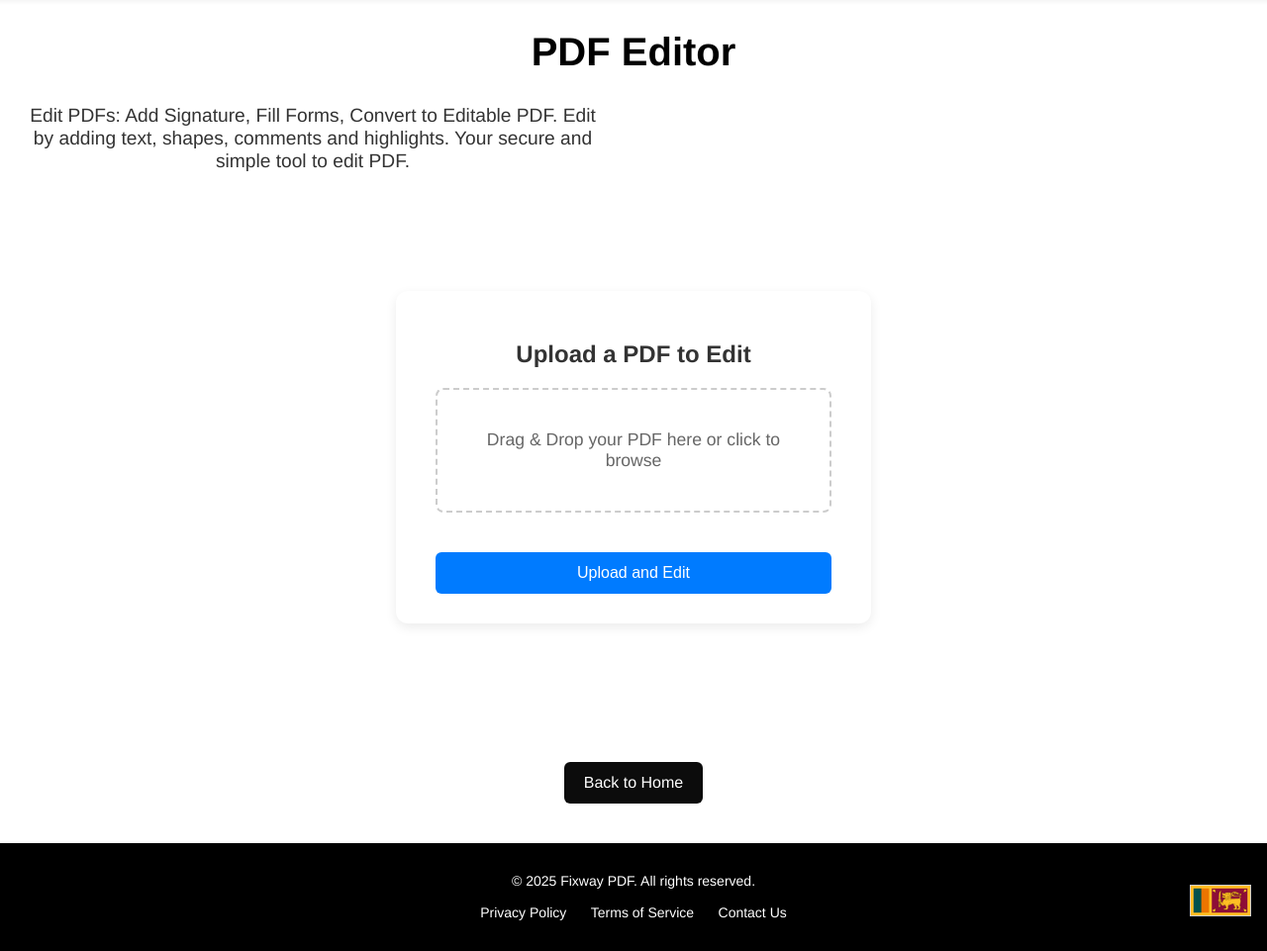
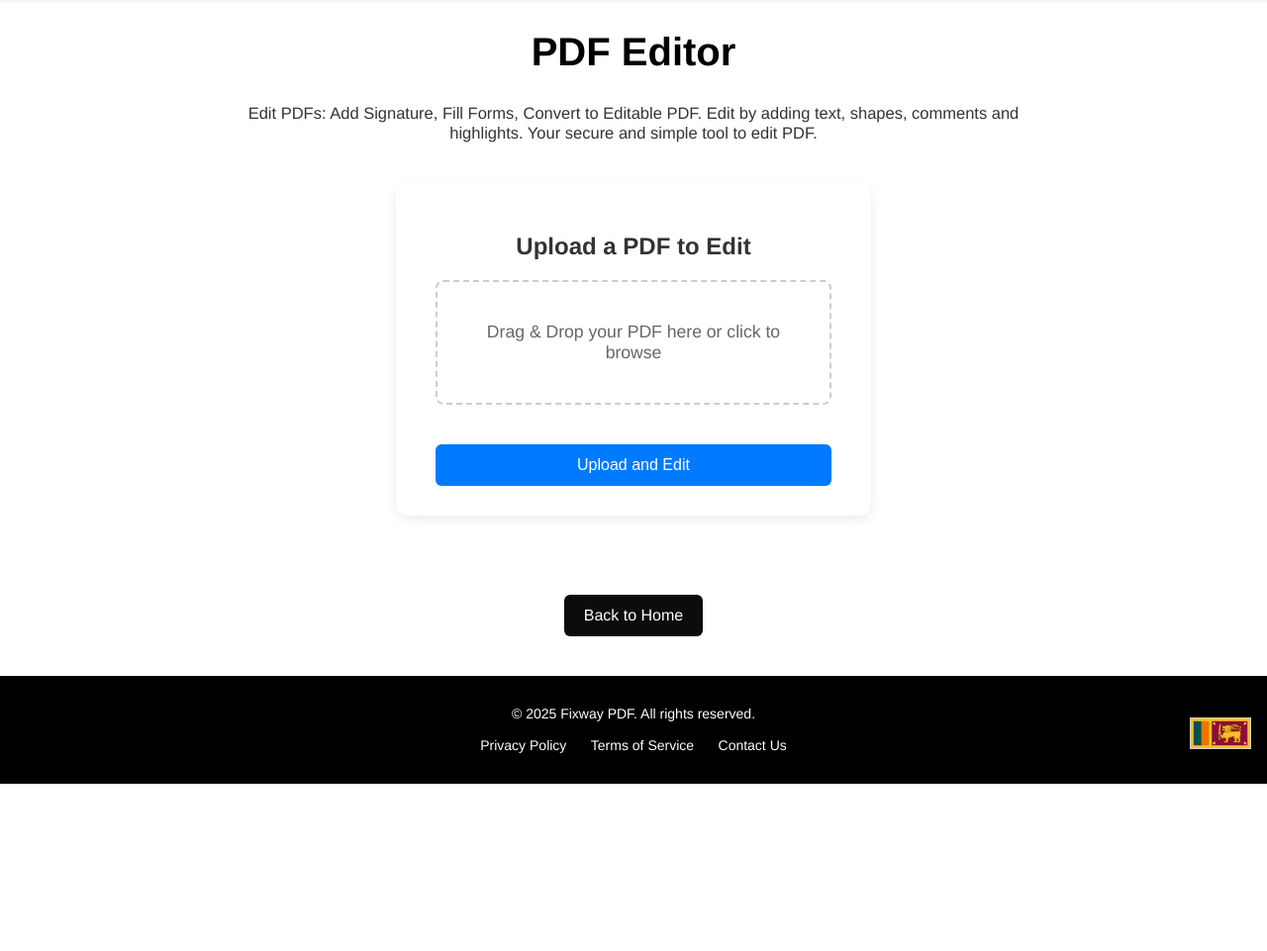
Before and after one commit to Irusha98/Fixeway.web, a Flask app: page /edit/pdf in a window 1280 px wide. Shown: the part 81-1042 px from the top of the page at 99% size. After the commit the page ends 873 px from the top, so only its background shows below. Run offline with Flask 3, Linux system fonts and the light colour scheme.

Commit message:
Update upload_pdf_editor.html

```diff
--- a/templates/upload_pdf_editor.html
+++ b/templates/upload_pdf_editor.html
@@ -1,9 +1,37 @@
 <!DOCTYPE html>
 <html>
 <head>
+    <!-- Google tag (gtag.js) -->
+    <script async src="https://www.googletagmanager.com/gtag/js?id=G-QHND0H216B"></script>
+    <script>
+      window.dataLayer = window.dataLayer || [];
+      function gtag(){dataLayer.push(arguments);}
+      gtag('js', new Date());
+
+      gtag('config', 'G-QHND0H216B');
+    </script>
     <meta charset="UTF-8">
     <meta name="viewport" content="width=device-width, initial-scale=1.0">
-    <title>Upload PDF to Edit</title>
+    <title>Edit PDF Online – Add Text or Signature</title>
+    <meta name="description" content="Edit PDFs online: add signatures free, fill forms, add signature free online, highlight text, insert shapes, and more with Fixway. Convert to editable PDFs securely and easily.">
+    <meta name="keywords" content="edit PDF, add signature to PDF, fill PDF forms, convert to editable PDF, highlight PDF, annotate PDF, Fixway PDF tools, online PDF editor, secure PDF editing">
+    <meta name="author" content="Fixway IT Solutions">
+    <link rel="stylesheet" href="https://cdnjs.cloudflare.com/ajax/libs/font-awesome/6.0.0-beta3/css/all.min.css">
+    <link rel="icon" href="https://www.fixeway.com/static/logo.png" type="image/png" sizes="70x70">
+    <link rel="apple-touch-icon" href="https://www.fixeway.com/static/logo.png">
+    <link rel="shortcut icon" href="https://www.fixeway.com/static/favicon.ico" type="image/x-icon">
+
+
+    <script type="application/ld+json">
+    {
+      "@context": "https://schema.org",
+      "@type": "Organization",
+      "name": "Fixway",
+      "url": "https://www.fixeway.com",
+      "logo": "https://www.fixeway.com/static/logo.png"
+    }
+    </script>
+
     <style>
         /* Common styles from pdf_to_word.html for consistency */
         body {
@@ -28,11 +56,13 @@
             margin: 0 -20px; /* Adjust if body padding is kept */
             padding-left: calc(20px + 30px);
             padding-right: calc(20px + 30px);
+
         }
         .navbar .logo {
             font-size: 24px;
             font-weight: bold;
             color: #fff;
+            text-decoration: none; /* Ensure it doesn't look like a standard link */
         }
         .navbar .right-nav-group {
             display: flex;
@@ -106,7 +136,7 @@
         /* Sri Lankan Flag Styling */
         .sri-lankan-flag {
             position: absolute;
-            top: px;
+            top: auto; /* Fixed: Changed from 'top: px;' to 'top: auto;' */
             bottom: 35px; /* Adjust as needed for spacing from bottom */
             right: 20px; /* Adjust as needed for spacing from right */
             width: 60px; /* Flag width */
@@ -168,8 +198,8 @@
             flex-direction: column;
             align-items: center;
             justify-content: center; /* Center content vertically */
-            padding-bottom: 100px; /* Adjusted padding to accommodate button below */
-            padding-top: 100px;
+            padding-bottom: 40px; /* Adjusted padding to create space above the button */
+            padding-top: 20px;
         }
 
         .card {
@@ -245,30 +275,34 @@
             transition: background 0.3s ease;
             text-decoration: none;
             display: inline-block;
-            margin: 40px auto; /* Centered horizontally, with top/bottom margin */
+            margin: 40px auto; /* Adjusted margin to move it up and provide more spacing */
         }
 
         .back-to-home-btn:hover {
             background-color: #666;
         }
 
-        /* New SEO heading styles */
+        /* SEO heading styles */
         .seo-heading-container {
             text-align: center;
             padding: 10px 10px; /* Further reduced padding */
             margin-top: 10px; /* Further reduced margin from navbar */
             margin-bottom: 10px; /* Further reduced margin from main content */
-            max-width: 600px; /* Further reduced max-width */
+            max-width: 800px; /* Increased max-width for longer lines */
             width: 100%;
             box-sizing: border-box;
+            /* Ensure the container itself is centered */
+            margin-left: auto;
+            margin-right: auto;
         }
 
         .seo-heading-container h1 {
-            font-size: 1.2em; /* Even smaller font size for desktop */
+            font-size: 16.5px; /* Even smaller font size for desktop */
             color: #333;
             margin: 0;
             line-height: 1.2; /* Adjusted line height */
             font-weight: normal; /* Changed to normal (not bold) */
+            text-align: center; /* Ensure text itself is centered within the h1 */
         }
 
         @media (max-width: 768px) {
@@ -312,9 +346,9 @@
 </head>
 <body>
     <header class="navbar">
-        <div class="logo">Fixway</div>
+        <a href="{{ url_for('home') }}" class="logo">Fixway</a>
         <div class="right-nav-group">
-            <a href="#">AI</a>
+            <a href="{{ url_for('ai_page') }}">AI</a>
             <a href="{{ url_for('about') }}">About Us</a>
             <button class="login-button" onclick="openModal()">Login</button>
         </div>
```
